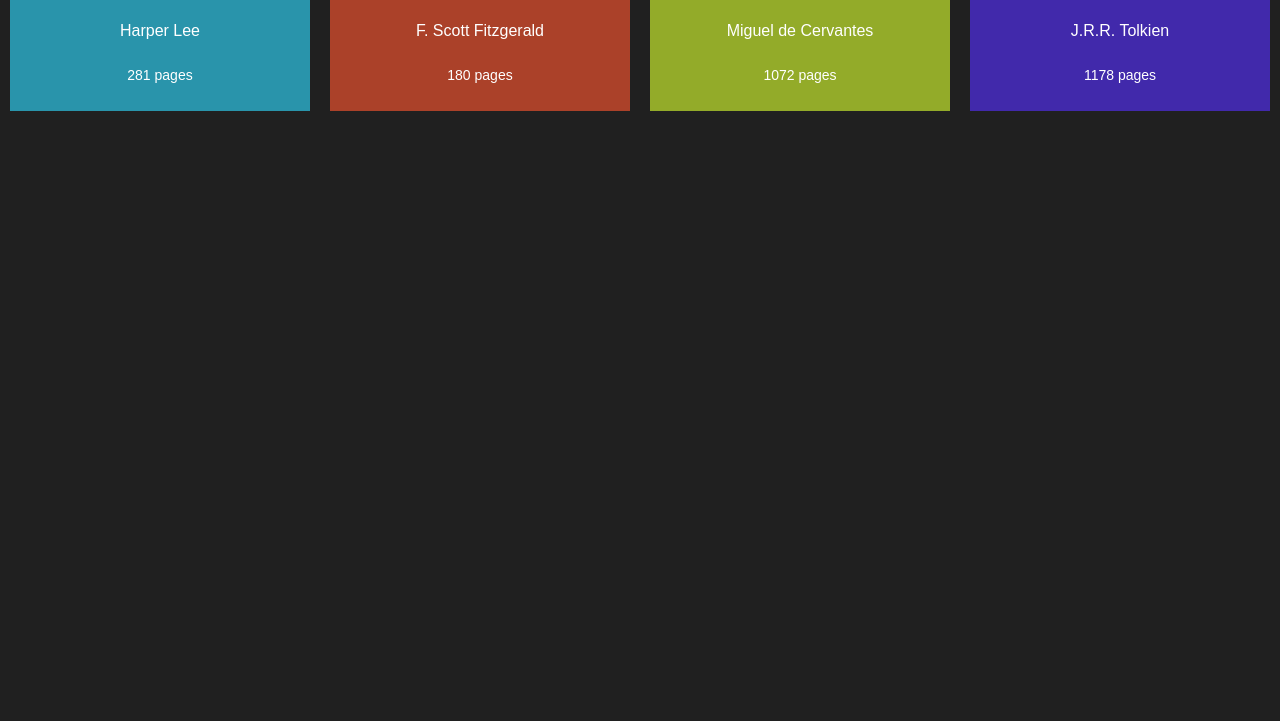
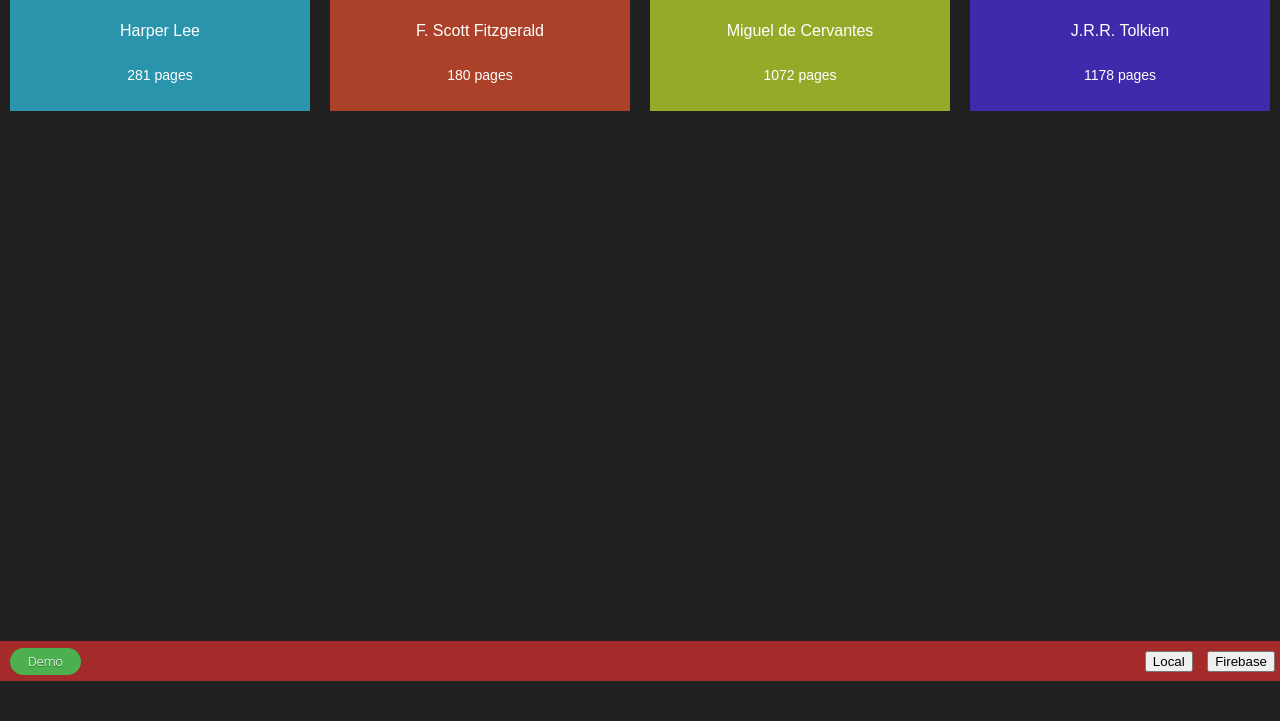
Before and after one commit to danmenjivar/js-library, a plain HTML site: page index.html in a window 1280 px wide. Shown: the part 119-840 px from the top of the page. Before the commit the page ends 800 px from the top, so only its background shows below. Drawn offline with Linux system fonts and the light colour scheme.

Commit message:
Add demo button to load some books easily

```diff
--- a/app/js/book.js
+++ b/app/js/book.js
@@ -1,17 +1,4 @@
-// TODO
-// - Refactor toggle button code/make bigger toggle for add menu
-// - allow to quit by hitting foreground
-// - Add a footer to mark the storing options
-//  - include a button that adds the hardcoded books as a "demo"
-// * Integrate local storage
-// * Integrate firebase
-// x Add New Book button
-// X make so each one gets a unique color
-// x style cards
-// x style fonts (size & family)
-// x Add a button to each book to remove it from library
-// x add a "are you sure?" prompt
-// X Add a read status switch to each book
+/* JS Virtual Library */
 
 let myLibrary = []; // stores books
 
@@ -21,9 +8,9 @@
 }
 
 function removeBookFromLibrary(indexToDelete) {
-  console.log(`Before delete ${myLibrary}`);
+  //   console.log(`Before delete ${myLibrary}`);
   myLibrary.splice(indexToDelete, 1);
-  console.log(`After delete ${myLibrary}`);
+  //   console.log(`After delete ${myLibrary}`);
 }
 
 // Book Object Constructor
@@ -55,6 +42,14 @@
 
 document.querySelector("#quit-button").addEventListener("click", () => {
   addBookPopUpForm.style.display = "none";
+});
+
+addBookPopUpForm.addEventListener("click", (e) => {
+  // check if the element that triggered this event (target) is the same
+  // as the element the event listener is attached to (currentTarget)
+  if (e.target === e.currentTarget) {
+    addBookPopUpForm.style.display = "none";
+  }
 });
 
 document.querySelector("#new-book-form").addEventListener("submit", (e) => {
@@ -99,13 +94,16 @@
   removeBookPopUp.style.display = "none";
 });
 
+removeBookPopUp.addEventListener("click", (e) => {
+  // check if the element that triggered this event (target) is the same
+  // as the element the event listener is attached to (currentTarget)
+  if (e.target === e.currentTarget) {
+    removeBookPopUp.style.display = "none";
+  }
+});
+
 // Event Listeners for changing read status
 function handleReadStatus(e) {
-  console.log(
-    e.target.parentElement.parentElement.parentElement.getAttribute(
-      "data-index"
-    )
-  );
   let cardIndex =
     e.target.parentElement.parentElement.parentElement.getAttribute(
       "data-index"
@@ -114,9 +112,9 @@
 }
 
 function toggleReadStatus(index) {
-  console.log(`Before, read = ${myLibrary[index].read}`);
+  //   console.log(`Before, read = ${myLibrary[index].read}`);
   myLibrary[index].read = !myLibrary[index].read;
-  console.log(`After, read = ${myLibrary[index].read}`);
+  //   console.log(`After, read = ${myLibrary[index].read}`);
 }
 
 function displayBooks() {
@@ -182,8 +180,9 @@
   return `#${colors[index % 4]}`;
 }
 
-// hard coded demo
+// handler for Demo Button
 function demo() {
+  myLibrary = []; // empty library to prevent duplicates
   addBookToLibrary("To Kill a Mockingbird", "Harper Lee", 281, true);
   addBookToLibrary("The Great Gatsby", "F. Scott Fitzgerald", 180, true);
   addBookToLibrary("Don Quixote", "Miguel de Cervantes", 1072, false);
@@ -191,4 +190,7 @@
   displayBooks();
 }
 
+// Event Listener for Demo Button
+document.querySelector("#demo-btn").addEventListener("click", () => demo());
+
 demo();
--- a/app/scss/_globals.scss
+++ b/app/scss/_globals.scss
@@ -3,7 +3,9 @@
   box-sizing: border-box;
 }
 
-*, *::before, *::after {
+*,
+*::before,
+*::after {
   box-sizing: inherit;
 }
 
@@ -14,4 +16,5 @@
   padding: 0px;
   background-color: #202020;
   color: #fff;
+  height: 100vh;
 }
--- a/app/scss/_rounded-checkboxes.scss
+++ b/app/scss/_rounded-checkboxes.scss
@@ -40,11 +40,11 @@
 }
 
 input:checked ~ .slider {
-  background-color: #2196f3;
+  background-color: #4caf50;
 }
 
 input:focus ~ .slider {
-  box-shadow: 0 0 1px #2196f3;
+  box-shadow: 0 0 1px #4caf50;
 }
 
 input:checked ~ .slider:before {
--- a/app/scss/style.scss
+++ b/app/scss/style.scss
@@ -1,10 +1,8 @@
 @import "globals", "rounded-checkboxes";
 
-:root {
-  $quit_red: #f14e4e;
-  $accept_green: #4caf50;
-  $navbar_purple: #6b5b95;
-}
+$quit_red: #f14e4e;
+$accept_green: #4caf50;
+$navbar_purple: #6b5b95;
 
 nav {
   position: fixed;
@@ -13,6 +11,7 @@
   width: 100%;
   height: 40px;
   background: $navbar_purple;
+  z-index: 1;
 
   h1 {
     display: inline-block;
@@ -40,6 +39,7 @@
   display: flex;
   flex-wrap: wrap;
   margin-top: 40px;
+  overflow-y: auto;
 }
 
 .card {
@@ -236,3 +236,43 @@
     border-color: rgba(255, 255, 255, 1);
   }
 }
+
+footer {
+  width: 100%;
+  height: 40px;
+  background: brown;
+  position: fixed;
+  bottom: 0;
+  display: flex;
+  align-items: center;
+
+  .storage-opts {
+    margin-left: auto;
+  }
+
+  button {
+    margin: 0px 5px;
+  }
+
+  #demo-btn {
+    display: inline-block;
+    width: auto;
+    background: $accept_green;
+    padding: 0.3em 1.2em;
+    border: 0.16em solid rgba(255, 255, 255, 0);
+    border-radius: 2em;
+    box-sizing: border-box;
+    text-decoration: none;
+    font-family: "Roboto", sans-serif;
+    font-weight: 300;
+    color: #ffffff;
+    text-shadow: 0 0.04em 0.04em rgba(0, 0, 0, 0.35);
+    text-align: center;
+    transition: all 0.2s;
+    margin: 0px 10px;
+  }
+
+  #demo-btn:hover {
+    border-color: rgba(255, 255, 255, 1);
+  }
+}
--- a/index.html
+++ b/index.html
@@ -48,6 +48,13 @@
       </div>
     </div>
     <div class="library-container"></div>
+    <footer>
+      <button id="demo-btn">Demo</button>
+      <div class="storage-opts">
+        <button>Local</button>
+        <button>Firebase</button>
+      </div>
+    </footer>
     <script src="app/js/book.js"></script>
   </body>
 </html>
```
Also changed, not shown: app/scss/style.css, 1 other file. Lines whose indentation alone changed are shown as unchanged.
